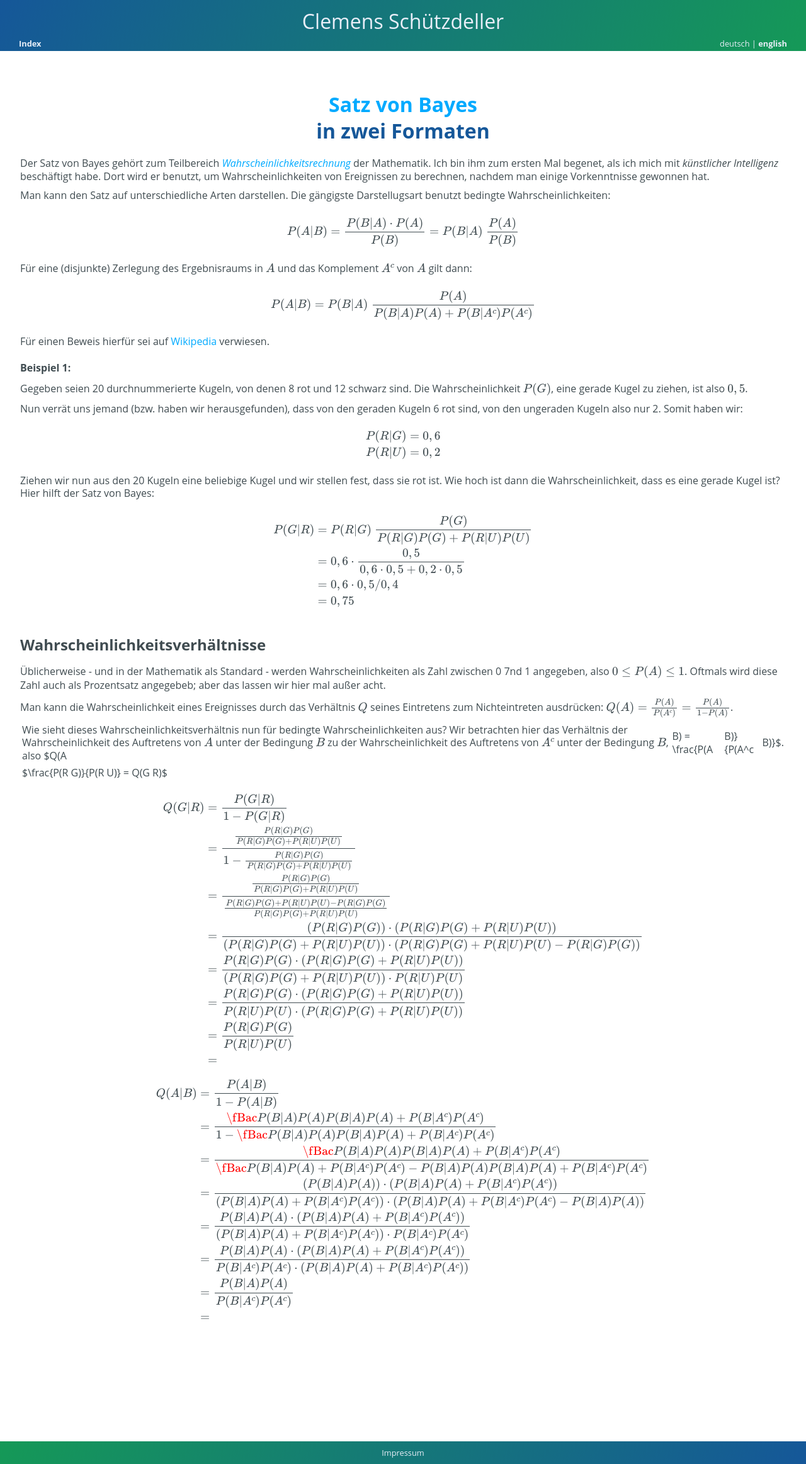
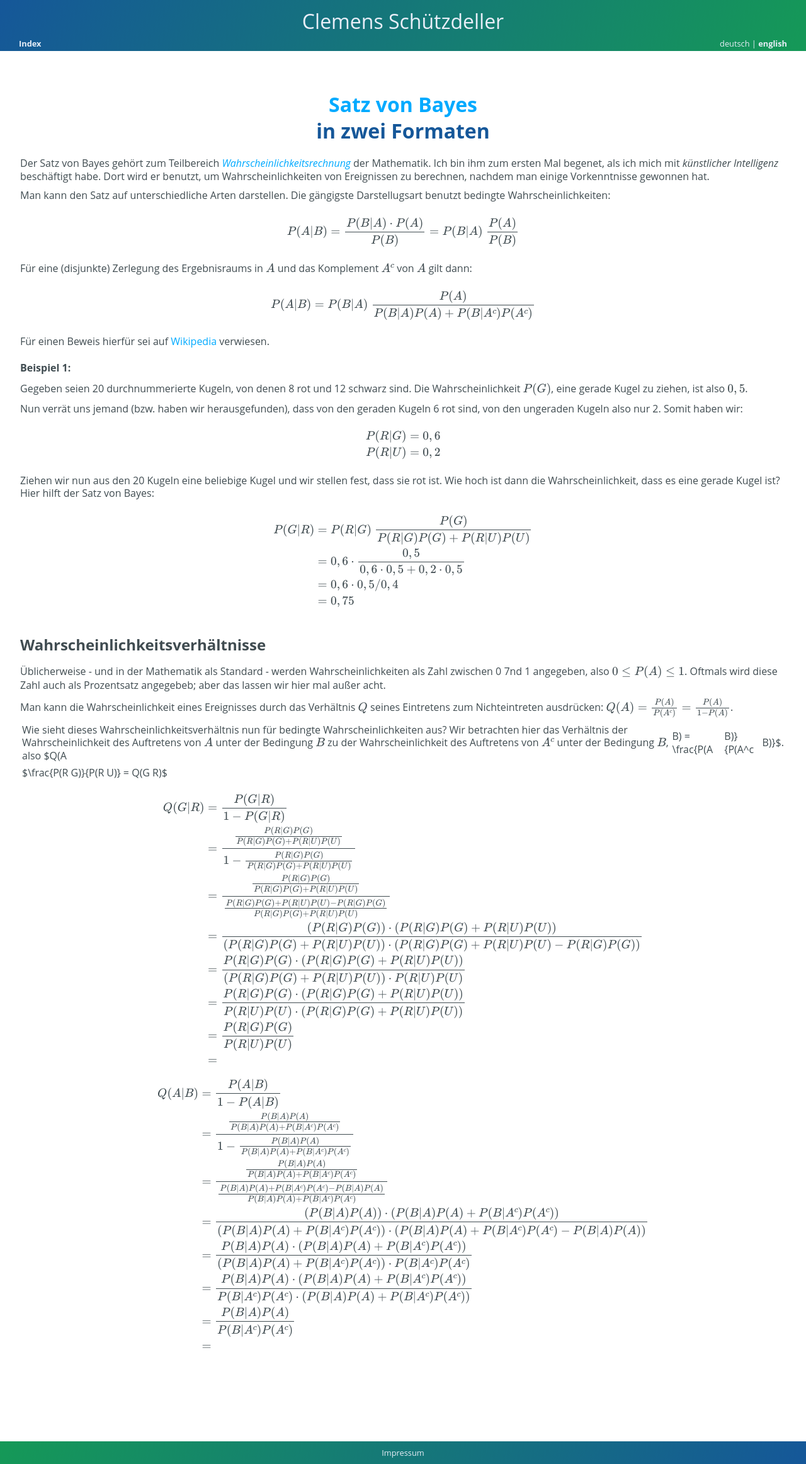
Before and after one commit to cs-LA/home, a Jekyll site: the page built from Wahrscheinlichkeitsrechnung/Bayes.md, in a window 1280 px wide. Shown: the whole page at 63% size. Built offline with Jekyll 4.4.1, drawn with Linux system fonts in a browser that asks for light colours; our own code applies the rules of GitHub Pages for plain Markdown files.

Commit message:
Update Bayes.md

```diff
--- a/Wahrscheinlichkeitsrechnung/Bayes.md
+++ b/Wahrscheinlichkeitsrechnung/Bayes.md
@@ -69,8 +69,8 @@ $$
 \begin{equation}
 \begin{split}
 Q(A|B) & = \frac{P(A|B)}{1-P(A|B)} \\
-& = \frac{\fBac{P(B|A)P(A)}{P(B|A)P(A)+P(B|A^c)P(A^c)}}{1-\fBac{P(B|A)P(A)}{P(B|A)P(A)+P(B|A^c)P(A^c)}} \\
-& = \frac{\fBac{P(B|A)P(A)}{P(B|A)P(A)+P(B|A^c)P(A^c)}}{\fBac{P(B|A)P(A)+P(B|A^c)P(A^c)-P(B|A)P(A)}{P(B|A)P(A)+P(B|A^c)P(A^c)}} \\
+& = \frac{\frac{P(B|A)P(A)}{P(B|A)P(A)+P(B|A^c)P(A^c)}}{1-\frac{P(B|A)P(A)}{P(B|A)P(A)+P(B|A^c)P(A^c)}} \\
+& = \frac{\frac{P(B|A)P(A)}{P(B|A)P(A)+P(B|A^c)P(A^c)}}{\frac{P(B|A)P(A)+P(B|A^c)P(A^c)-P(B|A)P(A)}{P(B|A)P(A)+P(B|A^c)P(A^c)}} \\
 & = \frac{(P(B|A)P(A)) \cdot (P(B|A)P(A)+P(B|A^c)P(A^c))}{(P(B|A)P(A)+P(B|A^c)P(A^c)) \cdot (P(B|A)P(A)+P(B|A^c)P(A^c)-P(B|A)P(A))} \\
 & = \frac{P(B|A)P(A) \cdot (P(B|A)P(A)+P(B|A^c)P(A^c))}{(P(B|A)P(A)+P(B|A^c)P(A^c)) \cdot P(B|A^c)P(A^c)} \\
 & = \frac{P(B|A)P(A) \cdot (P(B|A)P(A)+P(B|A^c)P(A^c))}{P(B|A^c)P(A^c) \cdot (P(B|A)P(A)+P(B|A^c)P(A^c))} \\
```
